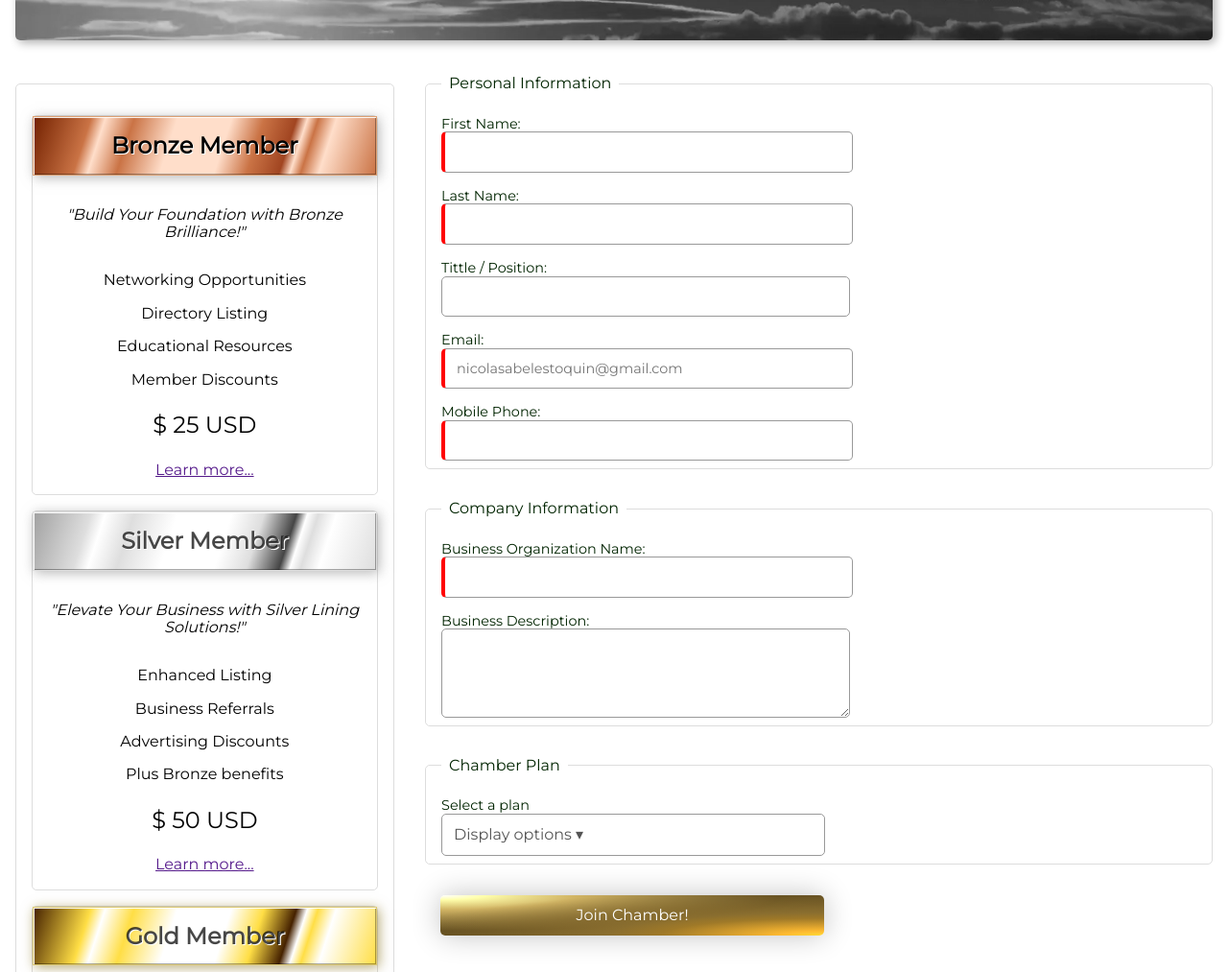
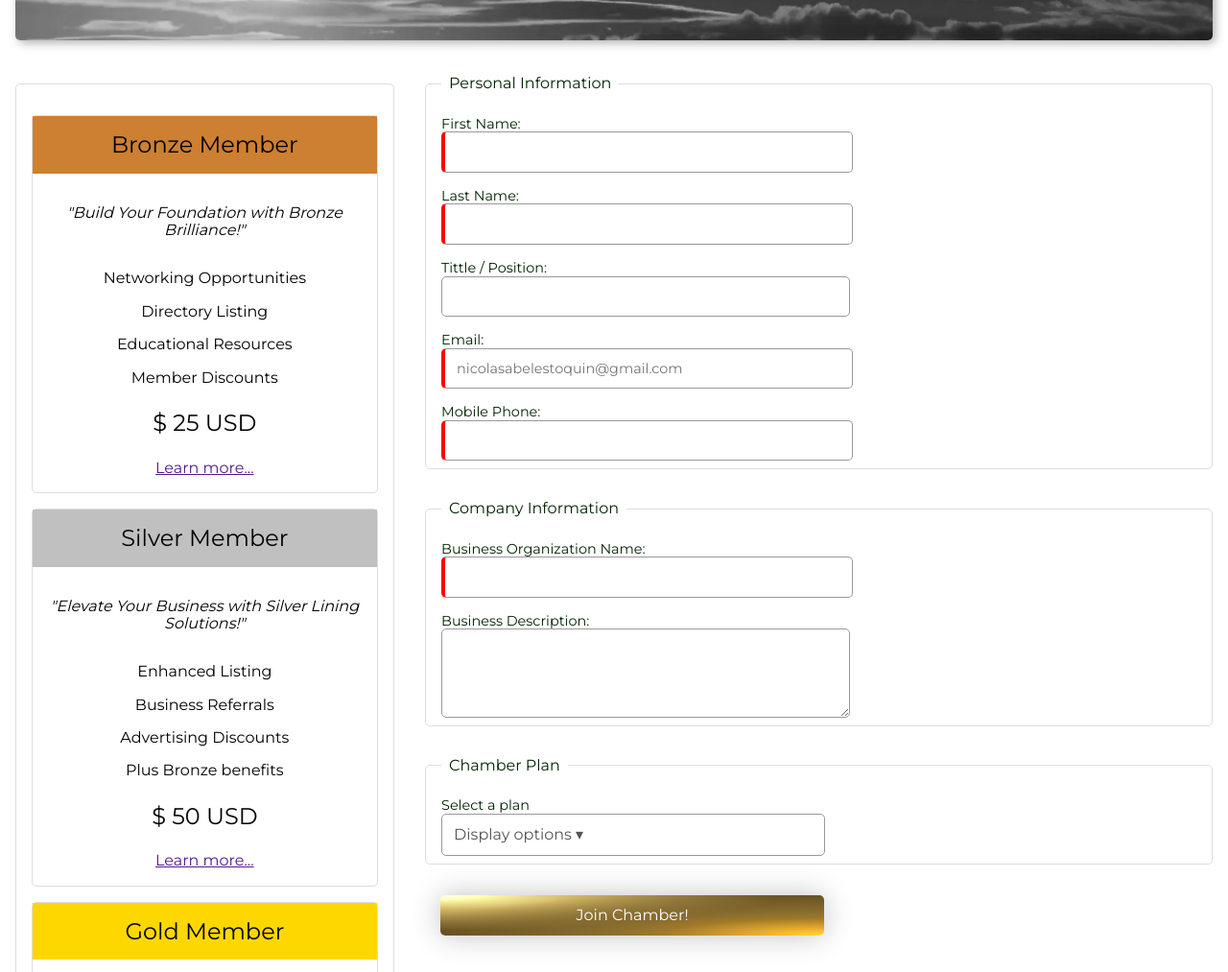
Before and after one commit to estoquin/wdd230, a plain HTML site: page chamber/join.html in a window 1280 px wide. Shown: the part 230-1243 px from the top of the page at 96% size. Drawn offline with Linux system fonts and the light colour scheme.

Commit message:
Test tool with base colors

```diff
--- a/chamber/styles/base.css
+++ b/chamber/styles/base.css
@@ -672,15 +672,15 @@ footer p {
 /*Alternative Base Plans*/
 /*Alternative Base Plans*/
 /*Alternative Base Plans*/
-/* #plangold {
+#plangold {
     background-color: #FFD700;
 }
-#plansivler {
+#plansilver {
     background-color: #C0C0C0;
 }
 #planbronze {
     background-color: #CD7F32;
-} */
+}
 /*Alternative Base Plans*/
 /*Alternative Base Plans*/
 /*Alternative Base Plans*/
@@ -688,7 +688,8 @@ footer p {
 /* Metal colors here */
 /* Metal colors here */
 /* Metal colors here */
-#planbronze {
+
+/* #planbronze {
     color: rgb(0, 0, 0);
     text-decoration: none;
     font-weight: bold;
@@ -892,7 +893,7 @@ footer p {
             #ffffff 80%,
             #ffde45 84%,
             #452100);
-}
+} */
 
 /* Metal colors here */
 /* Metal colors here */
```
